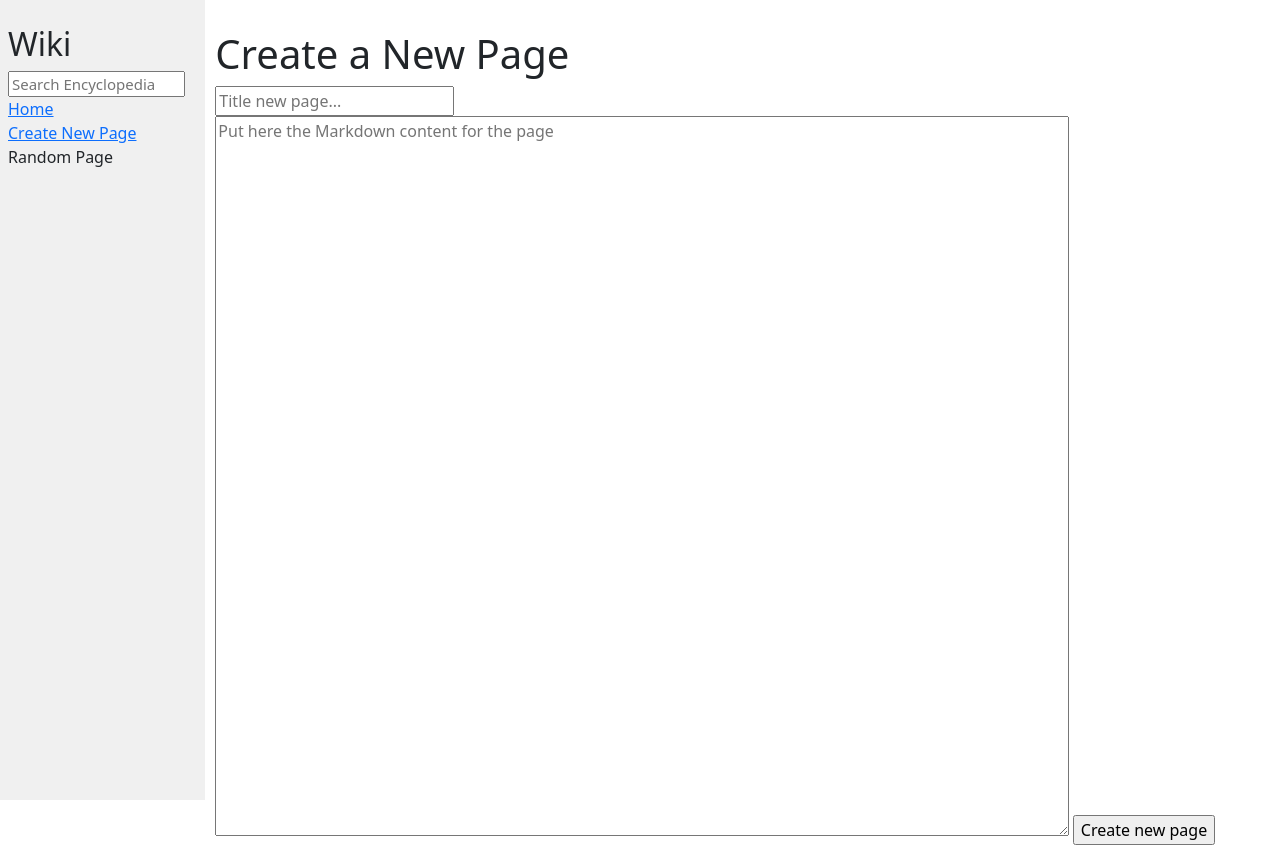
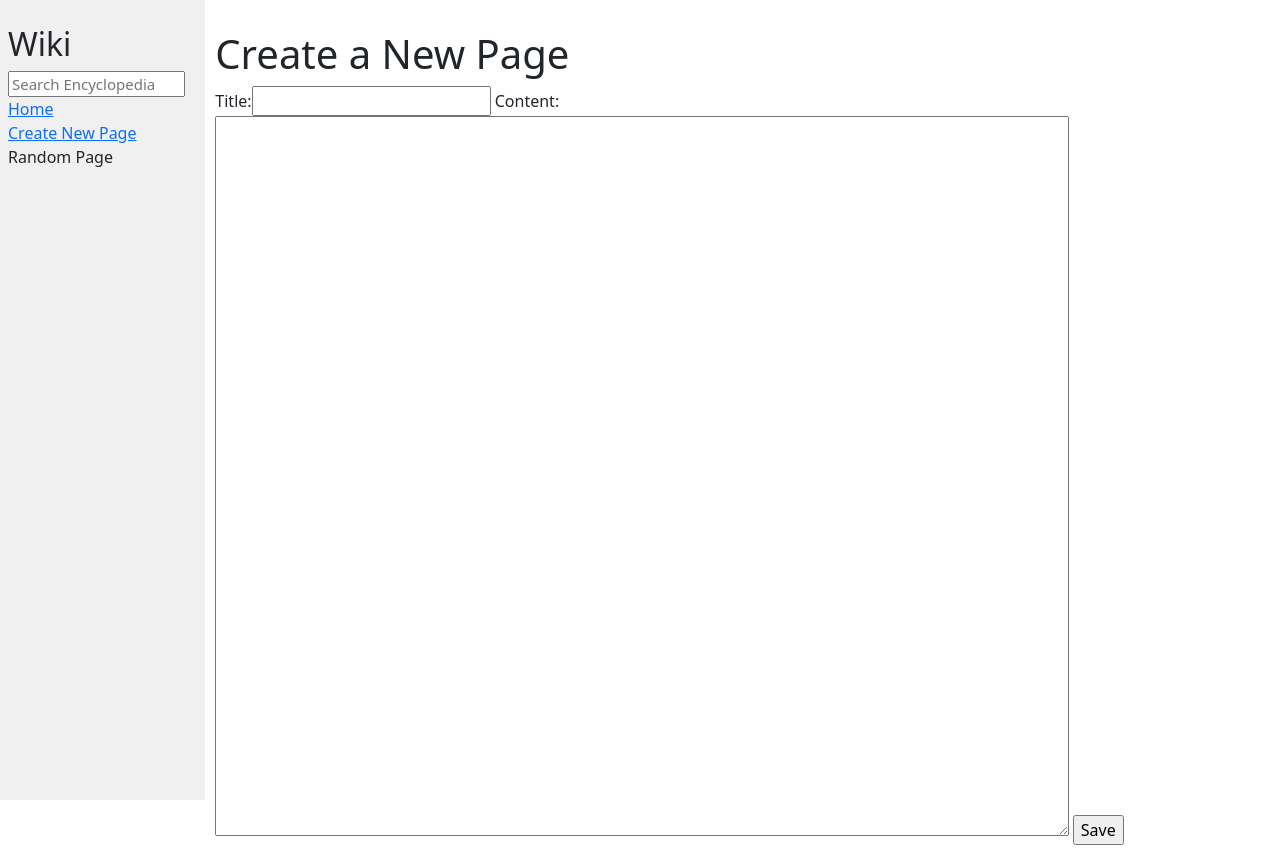
Before and after one commit to minprog-platforms/project-wiki-django-realysi, a Django app: template encyclopedia/templates/encyclopedia/new_page.html in a window 1280 px wide. Run offline with Django 3.2, Linux system fonts and the light colour scheme; the template is opened without the code that fills it: values that come from a table or form of the project are taken from there, others are empty; parts of the project's set-up code (start-up, migrations or seed data) failed here and were passed over.

Commit message:
Update 8 dec

```diff
--- a/encyclopedia/form.py
+++ b/encyclopedia/form.py
@@ -13,5 +13,5 @@ class NewPage(forms.Form):
         return title
 
     def save_entry_to_file(self, title, entry):
-        with open(f"entries/{title}.md", 'x') as f:
+        with open(f".entries/{title}.md", 'x') as f:
             f.write(f'# {title}\n' + entry)
--- a/encyclopedia/templates/encyclopedia/new_page.html
+++ b/encyclopedia/templates/encyclopedia/new_page.html
@@ -6,11 +6,9 @@ Encyclopedia - New page
 
 {%block body%}
 <h1> Create a New Page</h1>
-<form method="post" action="{% url 'new' %}">
+<form method="POST" action="{% url 'safe_new_page' %}">
     {% csrf_token %}
-    <input id="title" placeholder="Title new page...">
-    <div></div>
-    <textarea id="md-text" placeholder="Put here the Markdown content for the page"></textarea>
-    <input type="submit" value="Create new page">
+    {{ form }}
+    <input type="submit" value="Save">
 </form>
 {%endblock%}
--- a/encyclopedia/urls.py
+++ b/encyclopedia/urls.py
@@ -7,5 +7,5 @@ urlpatterns = [
     path("wiki/<str:title>", views.entry_page, name="entry"),
     path("search", views.search, name="search"),
     path("new_page", views.new_page, name="new_page"),
-    path("new", views.new, name="new"),
+    path("safe_new_page", views.safe_new_page, name="safe_new_page"),
 ]
```
Also changed, not shown: encyclopedia/views.py (+19 -0 lines).
